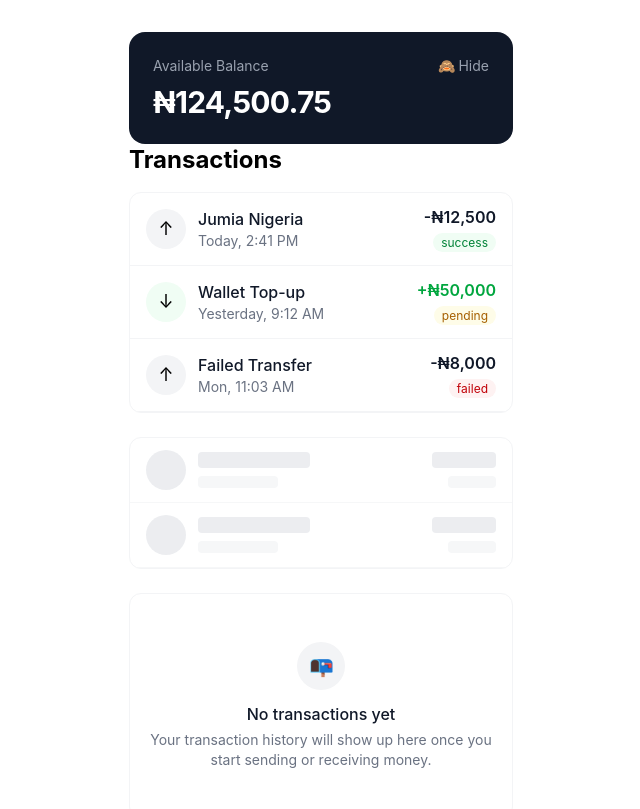
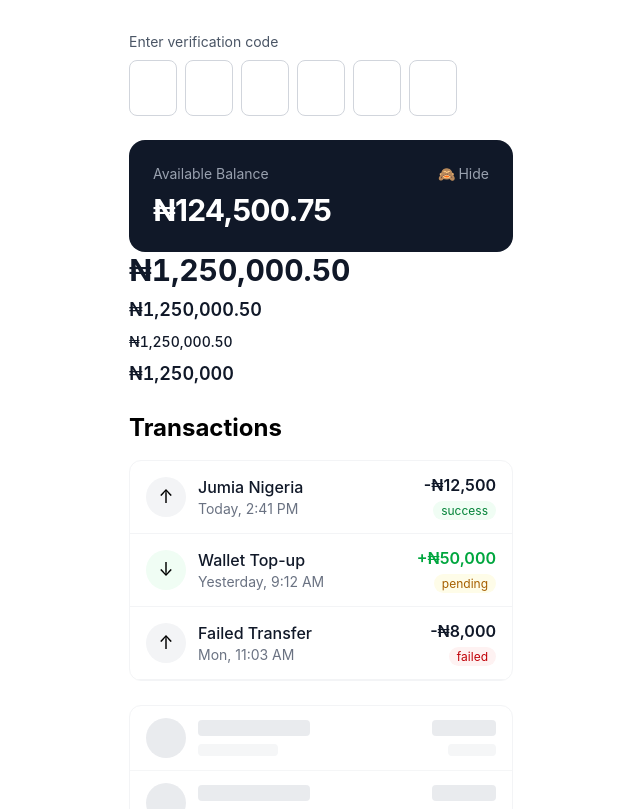
Before and after one commit to isaiahmauyon/fintech_ui, a React (Vite) app: page / in a window 1280 px wide. Shown: the top 809 px of the page, without its empty margins (319-959 px from the left). Built offline with nearby package versions, Linux system fonts and the light colour scheme.

Commit message:
Add CurrencyAmount component

```diff
--- a/src/App.tsx
+++ b/src/App.tsx
@@ -2,12 +2,24 @@ import TransactionRow from './components/TransactionRow'
 import TransactionRowSkeleton from './components/TransactionRowSkeleton'
 import EmptyTransactions from './components/EmptyTransactions'
 import WalletBalanceCard from './components/WalletBalanceCard'
+import OtpInput from './components/OtpInput'
+import CurrencyAmount from './components/CurrencyAmount'
+
 
 function App() {
   return (
     <div className="p-8 max-w-md mx-auto">
+      <div className="mb-6">
+        <p className="text-sm text-gray-600 mb-2">Enter verification code</p>
+        <OtpInput length={6} onComplete={(code) => console.log('Complete:', code)} />
+      </div>
       <WalletBalanceCard balance={124500.75} />
-
+      <div className="flex flex-col gap-2 mb-6">
+        <CurrencyAmount amount={1250000.5} size="lg" />
+        <CurrencyAmount amount={1250000.5} size="md" />
+        <CurrencyAmount amount={1250000.5} size="sm" />
+        <CurrencyAmount amount={1250000} size="md" showDecimals={false} />
+      </div>
       <h1 className="text-2xl font-bold mb-4">Transactions</h1>
       <div className="border border-gray-100 rounded-xl overflow-hidden">
         <TransactionRow
--- /dev/null
+++ b/src/components/CurrencyAmount.tsx
@@ -0,0 +1,31 @@
+type CurrencyAmountProps = {
+    amount: number
+    currency?: string
+    size?: 'sm' | 'md' | 'lg'
+    showDecimals?: boolean
+}
+
+export default function CurrencyAmount({
+    amount,
+    currency = '₦',
+    size = 'md',
+    showDecimals = true,
+}: CurrencyAmountProps) {
+    const formatted = amount.toLocaleString(undefined, {
+        minimumFractionDigits: showDecimals ? 2 : 0,
+        maximumFractionDigits: showDecimals ? 2 : 0,
+    })
+
+    const sizeStyles = {
+        sm: 'text-sm font-medium',
+        md: 'text-lg font-semibold',
+        lg: 'text-3xl font-bold',
+    }
+
+    return (
+        <span className={`${sizeStyles[size]} text-gray-900 tabular-nums`}>
+            {currency}
+            {formatted}
+        </span>
+    )
+}
--- /dev/null
+++ b/src/components/OtpInput.tsx
@@ -0,0 +1,78 @@
+import { useRef, useState } from 'react'
+import type { KeyboardEvent, ClipboardEvent, ChangeEvent } from 'react'
+
+type OtpInputProps = {
+    length?: number
+    onComplete?: (code: string) => void
+}
+
+export default function OtpInput({ length = 6, onComplete }: OtpInputProps) {
+    const [values, setValues] = useState<string[]>(Array(length).fill(''))
+    const inputsRef = useRef<(HTMLInputElement | null)[]>([])
+
+    const focusInput = (index: number) => {
+        inputsRef.current[index]?.focus()
+    }
+
+    const handleChange = (e: ChangeEvent<HTMLInputElement>, index: number) => {
+        const digit = e.target.value.replace(/[^0-9]/g, '').slice(-1)
+        const next = [...values]
+        next[index] = digit
+        setValues(next)
+
+        if (digit && index < length - 1) {
+            focusInput(index + 1)
+        }
+
+        if (next.every((v) => v !== '')) {
+            onComplete?.(next.join(''))
+        }
+    }
+
+    const handleKeyDown = (e: KeyboardEvent<HTMLInputElement>, index: number) => {
+        if (e.key === 'Backspace' && !values[index] && index > 0) {
+            focusInput(index - 1)
+        }
+    }
+
+    const handlePaste = (e: ClipboardEvent<HTMLInputElement>) => {
+        e.preventDefault()
+        const pasted = e.clipboardData.getData('text').replace(/[^0-9]/g, '').slice(0, length)
+        if (!pasted) return
+
+        const next = Array(length).fill('')
+        pasted.split('').forEach((char, i) => {
+            next[i] = char
+        })
+        setValues(next)
+
+        const lastFilledIndex = Math.min(pasted.length, length) - 1
+        focusInput(lastFilledIndex)
+
+        if (next.every((v) => v !== '')) {
+            onComplete?.(next.join(''))
+        }
+    }
+
+    return (
+        <div className="flex gap-2">
+            {values.map((digit, index) => (
+                <input
+                    key={index}
+                    ref={(el) => {
+                        inputsRef.current[index] = el
+                    }}
+                    type="text"
+                    inputMode="numeric"
+                    maxLength={1}
+                    value={digit}
+                    onChange={(e) => handleChange(e, index)}
+                    onKeyDown={(e) => handleKeyDown(e, index)}
+                    onPaste={handlePaste}
+                    aria-label={`Digit ${index + 1} of ${length}`}
+                    className="w-12 h-14 text-center text-xl font-semibold border border-gray-300 rounded-lg focus:border-gray-900 focus:outline-none focus:ring-2 focus:ring-gray-900/10"
+                />
+            ))}
+        </div>
+    )
+}
```
